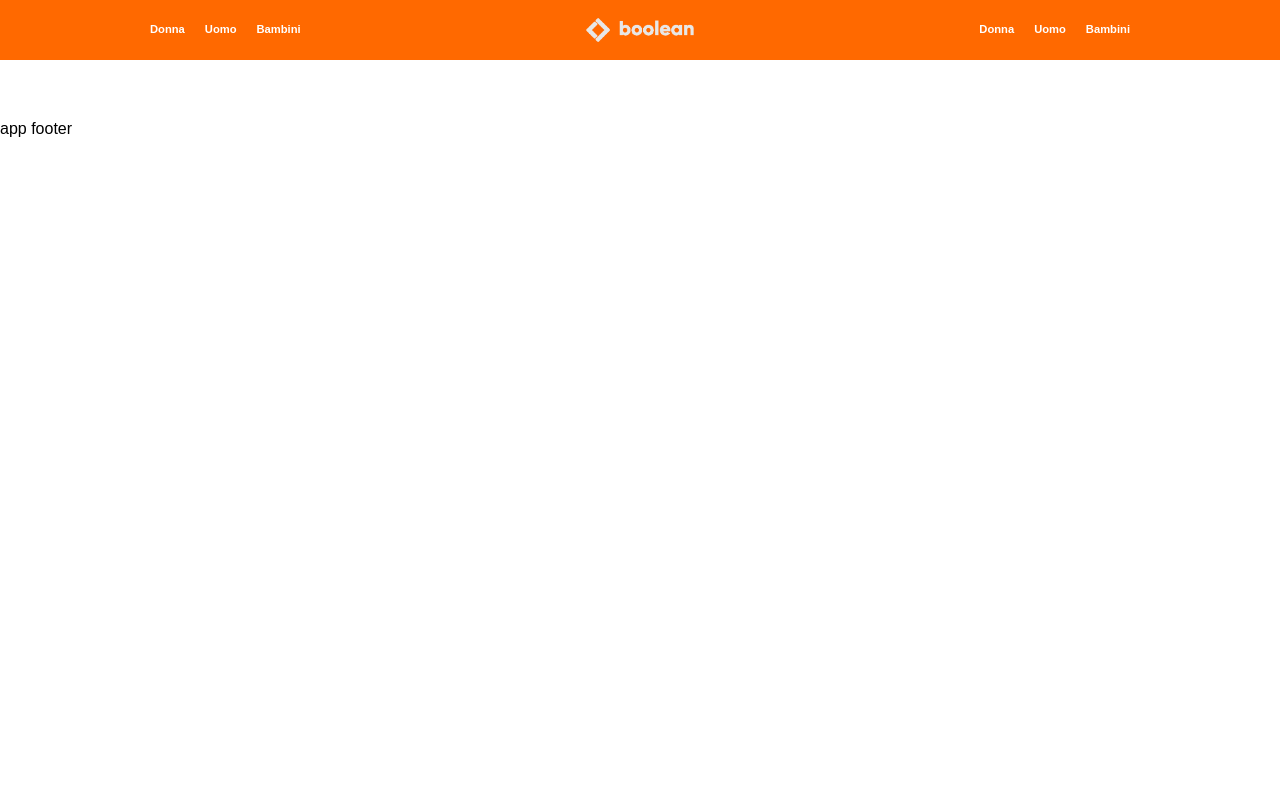
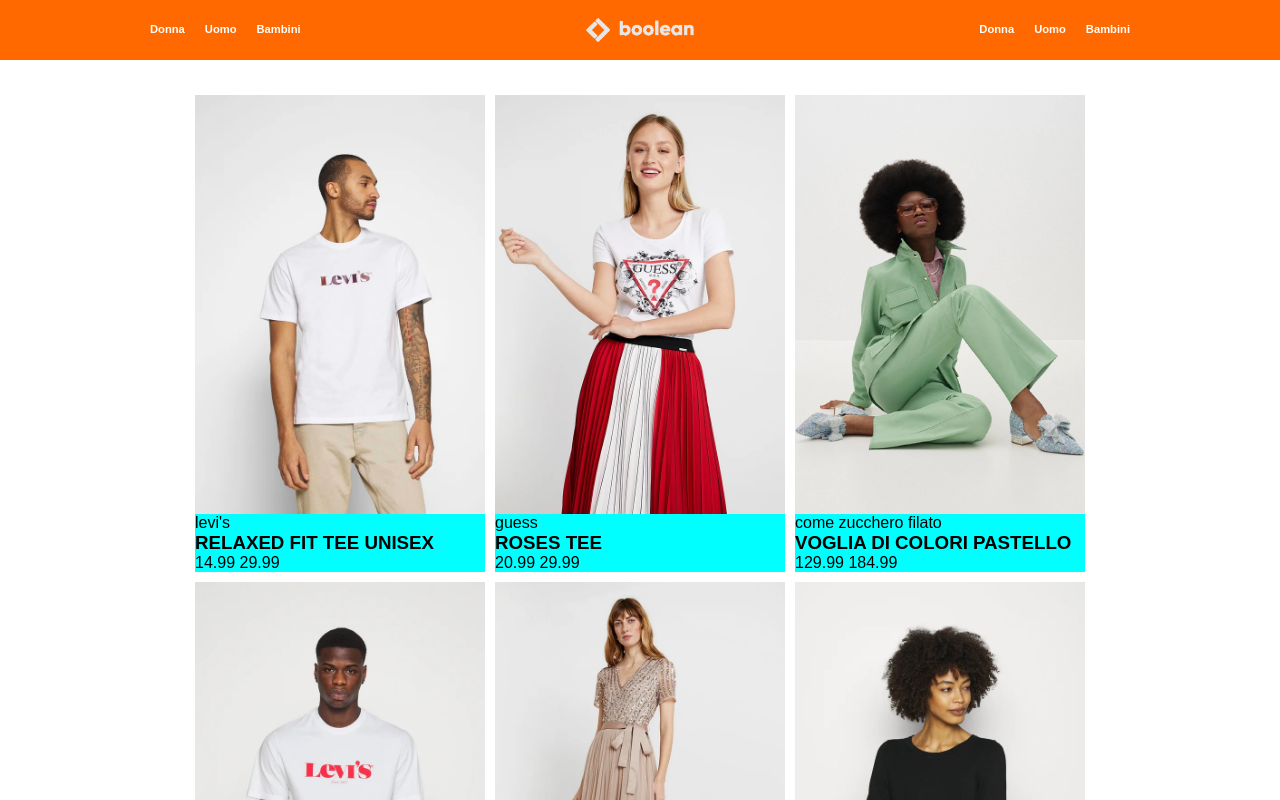
Before and after one commit to LorenzoRossini01/vite-boolando, a Vue app: page / in a window 1280 px wide. Shown: the top 800 px of the page. Built offline with nearby package versions, Linux system fonts and the light colour scheme.

Commit message:
feat: add cards to main container

```diff
--- a/src/components/AppMain.vue
+++ b/src/components/AppMain.vue
@@ -90,13 +90,33 @@
       ],
     };
   },
+
+  methods: {
+    getImgUrl(imgName) {
+      return new URL(`../assets/img/${imgName}`, import.meta.url).href;
+    },
+  },
 };
 </script>
 
 <template>
   <main>
     <div class="container">
-      <div class="card"></div>
+      <div v-for="card in cards" class="card">
+        <div class="card-img">
+          <img :src="getImgUrl(card.sprites.firstImg)" alt="" />
+        </div>
+        <div class="card-details">
+          <p>{{ card.brand }}</p>
+          <h3>{{ card.title.toUpperCase() }}</h3>
+          <p>
+            {{ card.descountedPrice }}
+            <span>
+              {{ card.originalPrice }}
+            </span>
+          </p>
+        </div>
+      </div>
     </div>
   </main>
 </template>
@@ -104,5 +124,19 @@
 <style lang="scss" scoped>
 main {
   padding: 30px 0;
+  .container {
+    display: flex;
+    justify-content: center;
+    align-items: center;
+    flex-wrap: wrap;
+    .card {
+      width: calc(30% - 10px);
+      margin: 5px;
+      background-color: aqua;
+      img {
+        width: 100%;
+      }
+    }
+  }
 }
 </style>
```
